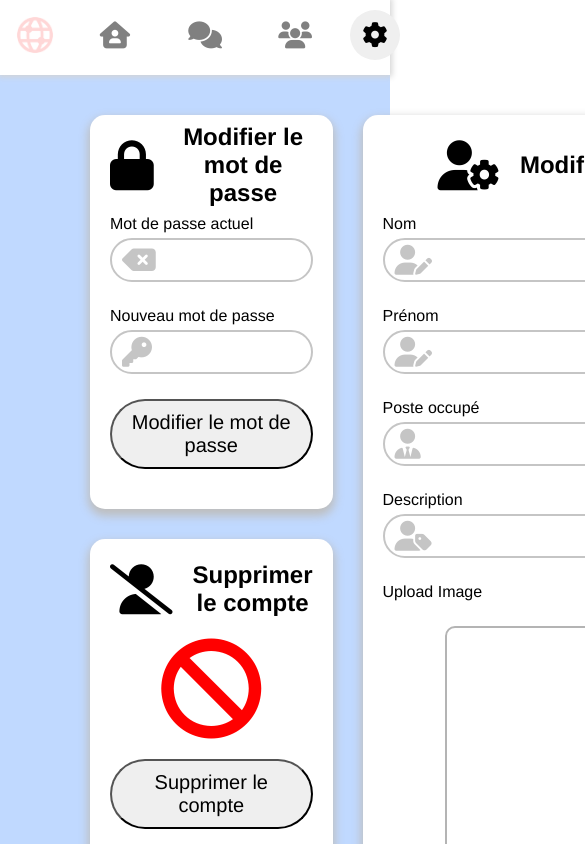
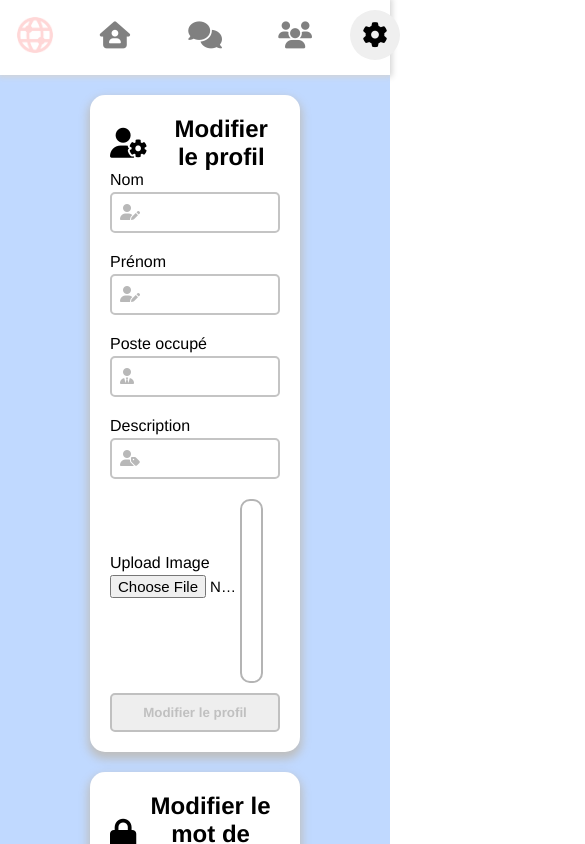
Before and after one commit to Nini-Le-Grand/NeilCraig_03112021, a Vue app in the folder frontend/: page /#/updateProfile in a window 390 px wide. Shown: the top 844 px of the page, 585 px wide, since content can reach past the window. Built offline with nearby package versions, Linux system fonts and the light colour scheme.

Commit message:
Update profile responsive

```diff
--- a/frontend/src/components/cards/DeleteUserCard.vue
+++ b/frontend/src/components/cards/DeleteUserCard.vue
@@ -37,19 +37,25 @@ export default {
 
 <style scoped>
 button {
-  margin-bottom: 20px;
-  border-radius: 9999px;
-  padding: 10px;
-  font-size: 20px;
+  padding: 10px 0px;
+  color: rgb(5, 113, 255);
+  background-color: white;
+  border: 2px solid rgb(5, 113, 255);
+  border-radius: 5px;
   cursor: pointer;
+  font-weight: bold;
   width: 100%;
 }
+
+button:hover {
+  box-shadow: 0px 0px 5px 1px rgb(5, 113, 255);
+}
 .logo {
-  font-size: 100px;
+  font-size: 80px;
   display: flex;
   justify-content: center;
   align-items: center;
-  margin-bottom: 20px;
+  margin: 20px 0px;
   color: red;
 }
 .form-container {
@@ -58,17 +64,16 @@ button {
   border-radius: 15px;
   box-shadow: 0px 5px 10px 2px rgb(190, 190, 190);
 }
+.label {
+  font-size: 30px;
+  margin-right: 5px;
+}
+
 h2 {
   text-align: center;
-  margin-bottom: 20px;
-  height: 60px;
   display: flex;
   justify-content: center;
   align-items: center;
-}
-
-.label {
-  margin-right: 20px;
-  font-size: 50px;
+  margin-bottom: 3px;
 }
 </style>
--- a/frontend/src/components/forms/AuthForm.vue
+++ b/frontend/src/components/forms/AuthForm.vue
@@ -3,8 +3,10 @@
     <h2><i class="fas fa-lock label"></i>Modifier le mot de passe</h2>
     <form @submit.prevent="sendReq()">
       <label for="oldPassword">Mot de passe actuel</label>
-      <div class="textInput">
-        <i class="fas fa-backspace textLabel"></i>
+      <div class="input">
+        <div class="input-logo">
+          <i class="fas fa-backspace textLabel"></i>
+        </div>
         <input
           type="text"
           id="oldPassword"
@@ -14,8 +16,10 @@
       </div>
 
       <label for="newPassword">Nouveau mot de passe</label>
-      <div class="textInput">
+      <div class="input">
+        <div class="input-logo">
         <i class="fas fa-key textLabel"></i>
+        </div>
         <input
           type="text"
           id="newPassword"
@@ -24,7 +28,7 @@
         />
       </div>
 
-      <button>Modifier le mot de passe</button>
+      <button :disabled="disabled">Modifier le mot de passe</button>
     </form>
   </div>
 </template>
@@ -37,7 +41,15 @@ export default {
     return {
       oldPassword: "",
       newPassword: "",
+      disabled: true,
     };
+  },
+  updated() {
+    if ((this.oldPassword != "") & (this.newPassword != "")) {
+      this.disabled = false;
+    } else {
+      this.disabled = true;
+    }
   },
   methods: {
     sendReq() {
@@ -49,8 +61,8 @@ export default {
         http
           .put("/auth/updatePassword", request)
           .then((data) => {
-            alert(data.data.message)
-            this.$router.push("Home")
+            alert(data.data.message);
+            this.$router.push("Home");
           })
           .catch((err) => {
             alert(err.response.data.error);
@@ -62,51 +74,58 @@ export default {
 </script>
 
 <style scoped>
-.textLabel {
-  margin-right: 15px;
-}
-.textInput {
-  border: 2px solid rgb(197, 197, 197);
-  border-radius: 9999px;
-  display: flex;
-  align-items: center;
-  padding: 5px 10px;
-  font-size: 30px;
-  color: rgb(197, 197, 197);
-  margin-bottom: 25px;
+input {
+  font-size: 18px;
+  border: 0px solid white;
+  width: 100%;
 }
 
-input[type="text"] {
-  width: 100%;
-  border: none;
-  font-size: 20px;
+input::placeholder {
+  color: rgb(211, 211, 211);
 }
 
-input[type="text"]:focus {
+input:focus {
   outline: none;
 }
 
-.textInput:hover {
+input:focus::placeholder {
+  color: white;
+}
+
+.input {
+  margin-bottom: 20px;
+  display: flex;
+  align-items: center;
+  border-radius: 5px;
+  padding: 8px;
+  border: 2px solid rgb(196, 196, 196);
+  color: rgb(184, 184, 184);
+  background-color: white;
+}
+
+.input:hover {
   box-shadow: 0px 0px 2px 4px rgba(184, 184, 184, 0.151);
 }
-
-.textInput:focus-within {
-  border: 2px solid rgb(71, 104, 255);
+.input:focus-within {
+  border: 2px solid rgb(5, 113, 255);
   color: black;
 }
 
+.input-logo {
+  margin-right: 10px;
+}
+
 .label {
-  margin-right: 20px;
-  font-size: 50px;
+  font-size: 30px;
+  margin-right: 5px;
 }
 
 h2 {
   text-align: center;
-  height: 60px;
-  margin-bottom: 20px;
   display: flex;
   justify-content: center;
   align-items: center;
+  margin-bottom: 3px;
 }
 
 .form-container {
@@ -122,14 +141,28 @@ form {
 }
 
 label {
-  margin-bottom: 5px;
+  margin-bottom: 3px;
 }
 
 button {
-  margin-bottom: 20px;
-  border-radius: 9999px;
-  padding: 10px;
-  font-size: 20px;
+  padding: 10px 0px;
+  color: rgb(5, 113, 255);
+  background-color: white;
+  border: 2px solid rgb(5, 113, 255);
+  border-radius: 5px;
   cursor: pointer;
+  font-weight: bold;
+}
+
+button:hover {
+  box-shadow: 0px 0px 5px 1px rgb(5, 113, 255);
+}
+
+button:disabled {
+  color: rgb(192, 192, 192);
+  cursor: unset;
+  border: 2px solid rgb(192, 192, 192);
+  background-color: rgb(238, 238, 238);
+  box-shadow: 0px 0px 0px 0px white;
 }
 </style>
--- a/frontend/src/components/forms/LoginForm.vue
+++ b/frontend/src/components/forms/LoginForm.vue
@@ -71,6 +71,7 @@ export default {
           localStorage.setItem("token", response.data.token);
           localStorage.setItem("userId", response.data.userId);
           this.initUser(response.data);
+          console.log(this.$store.state);
           this.$router.push("Home");
         })
         .catch((error) => {
--- a/frontend/src/components/forms/ProfileForm.vue
+++ b/frontend/src/components/forms/ProfileForm.vue
@@ -1,49 +1,201 @@
 <template>
   <div class="form-container">
-    <h2><i class="fas fa-user-cog label"></i>Modifier le profil</h2>
+    <h2><i class="fas fa-user-cog h2label"></i>Modifier le profil</h2>
     <form @submit.prevent="send()" enctype="multipart/form-data">
       <label for="lastName">Nom</label>
-      <div class="textInput">
-        <i class="fas fa-user-edit textLabel"></i>
+      <div class="input">
+        <div class="input-logo">
+          <i class="fas fa-user-edit "></i>
+        </div>
         <input type="text" name="lastName" v-model="lastName" />
       </div>
 
       <label for="firstName">Prénom</label>
-      <div class="textInput">
-        <i class="fas fa-user-edit textLabel"></i>
-        <input
-          type="text"
-          name="firstName"
-          v-model="firstName"
-        />
+      <div class="input">
+        <div class="input-logo">
+          <i class="fas fa-user-edit "></i>
+        </div>
+        <input type="text" name="firstName" v-model="firstName" />
       </div>
 
       <label for="position">Poste occupé</label>
-      <div class="textInput">
-        <i class="fas fa-user-tie textLabel"></i>
+      <div class="input">
+        <div class="input-logo">
+          <i class="fas fa-user-tie "></i>
+        </div>
         <input type="text" name="position" v-model="position" />
       </div>
 
       <label for="description">Description</label>
-      <div class="textInput">
-        <i class="fas fa-user-tag textLabel"></i>
-        <input
-          type="text"
-          name="description"
-          v-model="description"
-        />
+      <div class="input">
+        <div class="input-logo">
+          <i class="fas fa-user-tag "></i>
+        </div>
+        <input type="text" name="description" v-model="description" />
       </div>
 
-      <label for="file">Upload Image</label>
-      <div class="image">
-        <img :src="encodedUrl" />
+      <div class="uploadImg">
+        <div class="label">
+          <label for="file">Upload Image</label>
+        <input type="file" ref="file" @change="previewImage()" />
+        </div>
+
+        <div class="image">
+          <img :src="encodedUrl" />
+        </div>
+        <div class="centerImg"></div>
       </div>
-      <input type="file" ref="file" @change="previewImage()" />
 
-      <button>Modifier le profil</button>
+      <button :disabled="disabled">Modifier le profil</button>
     </form>
   </div>
 </template>
+
+
+
+<style scoped>
+.h2label {
+  font-size: 30px;
+  margin-right: 15px;
+}
+
+.centerImg {
+  width: 130px;
+}
+.uploadImg {
+  display: flex;
+  align-items: center;
+  justify-content: space-between;
+  margin-bottom: 10px;
+}
+
+.label {
+  display: flex;
+  flex-direction: column;
+}
+
+input {
+  font-size: 18px;
+  border: 0px solid white;
+  width: 100%;
+}
+
+input::placeholder {
+  color: rgb(211, 211, 211);
+}
+
+input:focus {
+  outline: none;
+}
+
+input:focus::placeholder {
+  color: white;
+}
+
+.input {
+  margin-bottom: 20px;
+  display: flex;
+  align-items: center;
+  border-radius: 5px;
+  padding: 8px;
+  border: 2px solid rgb(196, 196, 196);
+  color: rgb(184, 184, 184);
+  background-color: white;
+}
+
+.input:hover {
+  box-shadow: 0px 0px 2px 4px rgba(184, 184, 184, 0.151);
+}
+.input:focus-within {
+  border: 2px solid rgb(5, 113, 255);
+  color: black;
+}
+
+.input-logo {
+  margin-right: 10px;
+}
+
+input[type="file"] {
+  color: black;
+  cursor: pointer;
+  font-size: 15px;
+  width: 130px;
+  margin-bottom: 30px;
+}
+
+h2 {
+  text-align: center;
+  display: flex;
+  justify-content: center;
+  align-items: center;
+}
+
+.form-container {
+  margin: 0px 30px;
+  padding: 20px;
+  background-color: white;
+  border-radius: 15px;
+  box-shadow: 0px 5px 10px 2px rgb(190, 190, 190);
+}
+
+form {
+  display: flex;
+  flex-direction: column;
+}
+
+label {
+  margin-bottom: 3px;
+}
+
+img {
+  height: 100%;
+}
+
+.image {
+  height: 180px;
+  width: 150px;
+  border: 2px solid rgb(180, 180, 180);
+  display: flex;
+  justify-content: center;
+  align-items: center;
+  overflow: hidden;
+  border-radius: 10px;
+  justify-self: center;
+
+}
+
+button {
+  padding: 10px 0px;
+  color: rgb(5, 113, 255);
+  background-color: white;
+  border: 2px solid rgb(5, 113, 255);
+  border-radius: 5px;
+  cursor: pointer;
+  font-weight: bold;
+}
+
+button:hover {
+  box-shadow: 0px 0px 5px 1px rgb(5, 113, 255);
+}
+
+button:disabled {
+  color: rgb(192, 192, 192);
+  cursor: unset;
+  border: 2px solid rgb(192, 192, 192);
+  background-color: rgb(238, 238, 238);
+  box-shadow: 0px 0px 0px 0px white;
+}
+
+@media all and (max-width: 953px) {
+  .form-container {
+  margin: 0px 0px;
+  padding: 20px;
+  background-color: white;
+  border-radius: 15px;
+  box-shadow: 0px 5px 10px 2px rgb(190, 190, 190);
+}
+}
+</style>
 
 <script>
 import http from "../../http";
@@ -61,7 +213,15 @@ export default {
       encodedUrl: this.$store.state.imageUrl,
       file: "",
       error: "",
+      disabled: true,
     };
+  },
+  updated() {
+    if ((this.firstName != "") & (this.lastName != "") & (this.position != "") & (this.description != "")) {
+      this.disabled = false;
+    } else {
+      this.disabled = true;
+    }
   },
   methods: {
     ...mapMutations(["refreshPicture", "refreshProfile"]),
@@ -100,100 +260,3 @@ export default {
   },
 };
 </script>
-
-<style scoped>
-.textLabel {
-  margin-right: 15px;
-}
-.textInput {
-  border: 2px solid rgb(197, 197, 197);
-  border-radius: 9999px;
-  display: flex;
-  align-items: center;
-  padding: 5px 10px;
-  font-size: 30px;
-  color: rgb(197, 197, 197);
-  margin-bottom: 25px;
-}
-
-input[type="text"] {
-  width: 100%;
-  border: none;
-  font-size: 20px;
-}
-
-input[type="text"]:focus {
-  outline: none;
-}
-
-input[type="file"] {
-  color: black;
-  cursor: pointer;
-  font-size: 20px;
-  margin-bottom: 30px;
-}
-
-.textInput:hover {
-  box-shadow: 0px 0px 2px 4px rgba(184, 184, 184, 0.151);
-}
-
-.textInput:focus-within {
-  border: 2px solid rgb(71, 104, 255);
-  color: black;
-}
-
-.label {
-  margin-right: 20px;
-  font-size: 50px;
-}
-
-h2 {
-  text-align: center;
-  margin-bottom: 20px;
-  height: 60px;
-  display: flex;
-  justify-content: center;
-  align-items: center;
-}
-
-.form-container {
-  margin: 0px 30px;
-  padding: 20px;
-  background-color: white;
-  border-radius: 15px;
-  box-shadow: 0px 5px 10px 2px rgb(190, 190, 190);
-}
-
-form {
-  display: flex;
-  flex-direction: column;
-}
-
-label {
-  margin-bottom: 5px;
-}
-
-img {
-  height: 100%;
-}
-
-.image {
-  height: 280px;
-  width: 250px;
-  border: 2px solid rgb(180, 180, 180);
-  display: flex;
-  justify-content: center;
-  align-items: center;
-  overflow: hidden;
-  margin: 20px auto;
-  border-radius: 10px;
-}
-
-button {
-  margin-bottom: 20px;
-  border-radius: 9999px;
-  padding: 10px;
-  font-size: 20px;
-  cursor: pointer;
-}
-</style>
--- a/frontend/src/views/UpdateProfile.vue
+++ b/frontend/src/views/UpdateProfile.vue
@@ -5,7 +5,7 @@
       <div class="forms">
         <div class="authForm">
           <AuthForm />
-          <DeleteUserCard class="deleteAccount" />
+          <DeleteUserCard class="deleteAccount" v-if="!isAdmin"/>
         </div>
         <div class="profileForm">
           <ProfileForm />
@@ -24,13 +24,28 @@ import DeleteUserCard from "../components/cards/DeleteUserCard.vue";
 export default {
   name: "updateProfile",
   components: { Navbar, ProfileForm, AuthForm, DeleteUserCard },
+  data() {
+    return {
+      isAdmin: this.$store.state.isAdmin
+    }
+  }
 };
 </script>
 
 <style scoped>
+@media all and (max-width: 953px) {
+  .authForm {
+  flex: 4;
+  margin-top: 20px;
+}
+.forms {
+  display: flex;
+  flex-direction: column-reverse;
+}
+}
 .container {
   background-color: rgba(122, 175, 255, 0.473);
-  padding: 40px 90px;
+  padding: 20px 90px;
 }
 .forms {
   display: flex;
```
